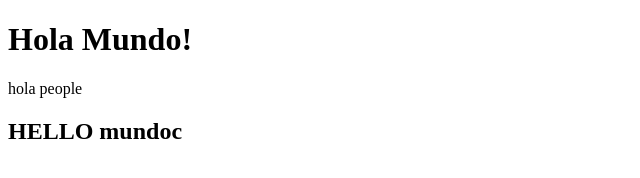
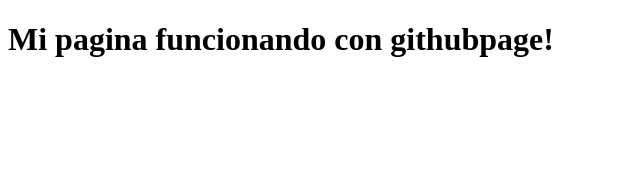
Before and after one commit to ecoandrea/eliminar-por-favor, a plain HTML site: page index.html in a window 1280 px wide. Shown: the whole page, without its empty margins (0-640 px from the left). Drawn offline with Linux system fonts and the light colour scheme; files whose address does not match are found by name.

Commit message:
modifique el index

```diff
--- a/index.html
+++ b/index.html
@@ -4,13 +4,12 @@
     <meta charset="UTF-8">
     <meta http-equiv="X-UA-Compatible" content="IE=edge">
     <meta name="viewport" content="width=device-width, initial-scale=1.0">
-    <title>Document</title>
+    <title>Github pages</title>
 </head>
 <body>
-    <h1>Hola Mundo!</h1>
-    <p>hola people</p>
-    <H2>HELLO mundoc
-    </H2>
+    <h1>Mi pagina funcionando con githubpage!</h1>
+
+
     <script src="app.js"></script>
 </body>
 </html>
```
